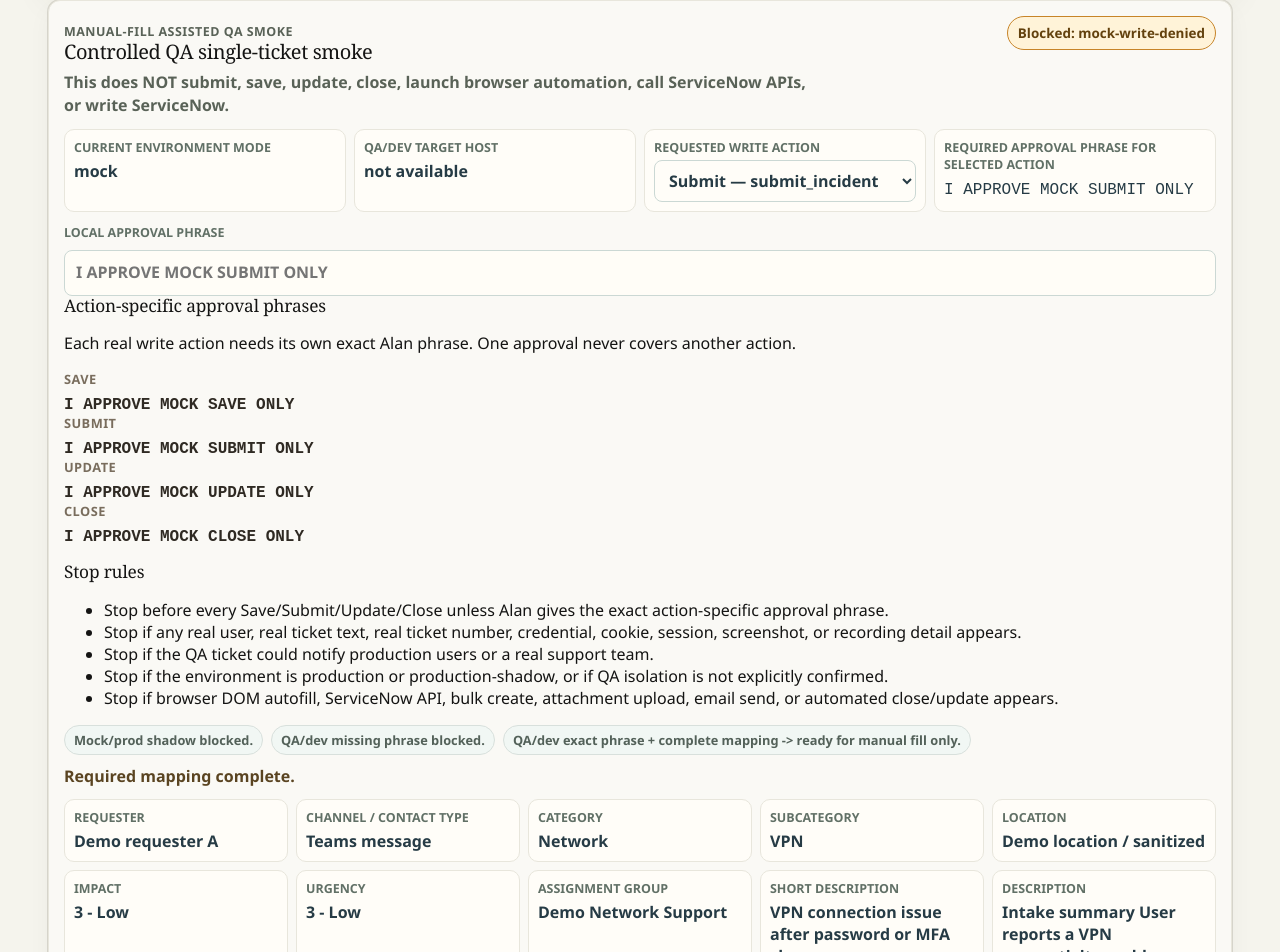
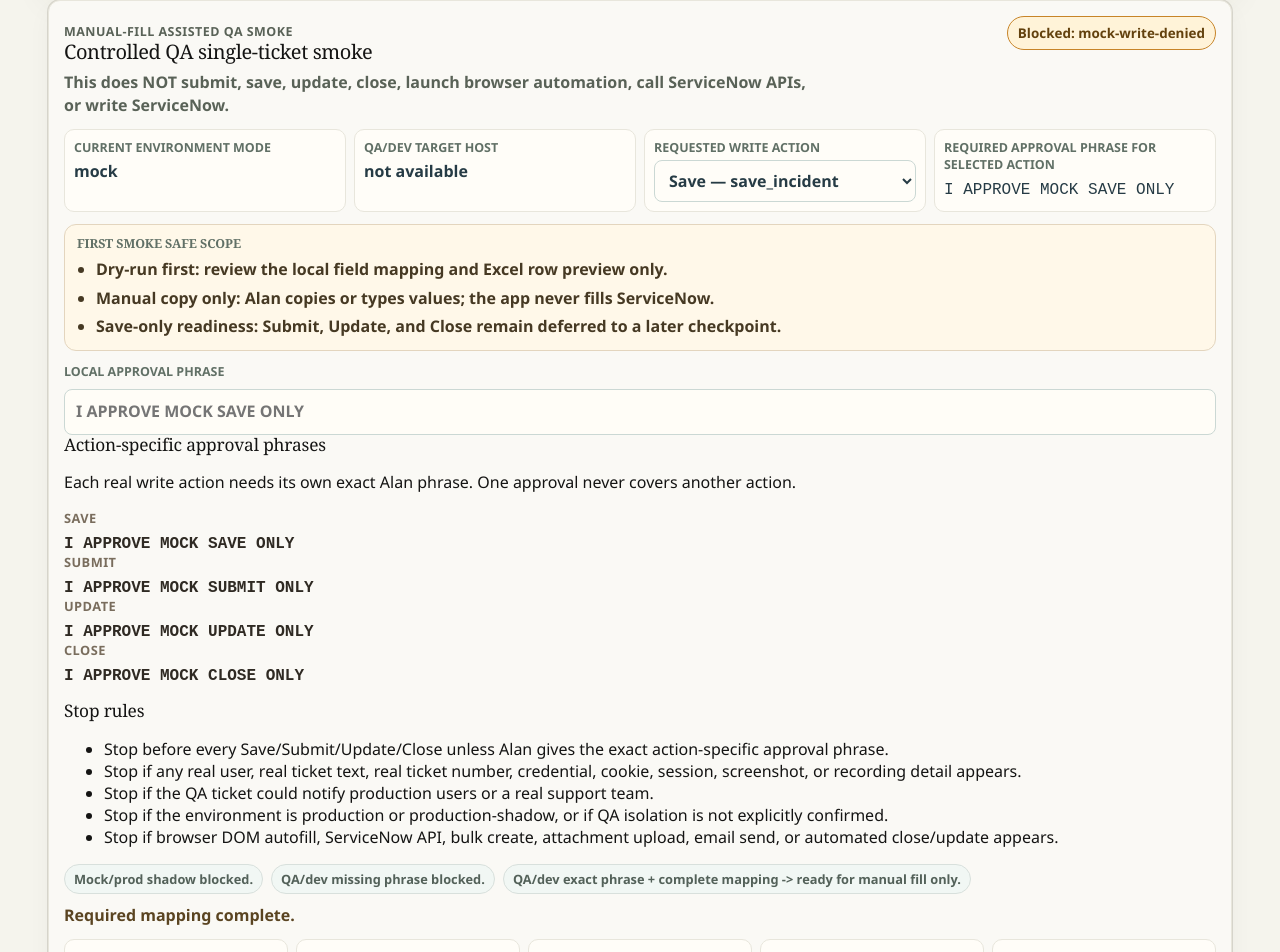
Before and after one commit to alanxiaofeifei/servicenow-automation, a React (Vite) app in the folder apps/desktop/: page / in a window 1280 px wide. Shown: the part 10935-11887 px from the top of the page. Built offline with nearby package versions, Linux system fonts and the light colour scheme.

Commit message:
docs: add safe QA smoke checklist

```diff
--- a/apps/desktop/src/App.tsx
+++ b/apps/desktop/src/App.tsx
@@ -1477,7 +1477,7 @@
 
 export function App({
   initialLanguage = "en-US",
-  initialQaSmokeWriteAction = "submit_incident",
+  initialQaSmokeWriteAction = "save_incident",
   initialQaSmokeApprovalPhrase = ""
 }: AppProps = {}) {
   const [language, setLanguage] = useState<LanguageCode>(initialLanguage);
@@ -3331,6 +3331,15 @@
         </div>
       </div>
 
+      <section className="qa-smoke-safe-scope" aria-labelledby="qa-safe-scope-title">
+        <h3 id="qa-safe-scope-title">First smoke safe scope</h3>
+        <ul>
+          <li>Dry-run first: review the local field mapping and Excel row preview only.</li>
+          <li>Manual copy only: Alan copies or types values; the app never fills ServiceNow.</li>
+          <li>Save-only readiness: Submit, Update, and Close remain deferred to a later checkpoint.</li>
+        </ul>
+      </section>
+
       <label className="qa-smoke-approval">
         <span>Local approval phrase</span>
         <input
--- a/apps/desktop/src/styles.css
+++ b/apps/desktop/src/styles.css
@@ -2030,6 +2030,7 @@
 .qa-smoke-summary-grid span,
 .qa-smoke-field-preview span,
 .qa-smoke-audit-preview dt,
+.qa-smoke-safe-scope h3,
 .qa-smoke-approval span {
   display: block;
   margin-bottom: 4px;
@@ -2078,6 +2079,31 @@
   border: 0;
 }
 
+.qa-smoke-safe-scope {
+  margin-top: 12px;
+  border: 1px solid #e3d5be;
+  border-radius: 12px;
+  padding: 12px;
+  color: #463923;
+  background: #fff8e9;
+}
+
+.qa-smoke-safe-scope h3 {
+  margin: 0 0 6px;
+}
+
+.qa-smoke-safe-scope ul {
+  display: grid;
+  gap: 6px;
+  margin: 0;
+  padding-left: 19px;
+  line-height: 1.42;
+}
+
+.qa-smoke-safe-scope li {
+  font-weight: 820;
+}
+
 .qa-smoke-approval {
   display: grid;
   gap: 5px;
```
Also changed, not shown: 4 other files (tests, documents, lock files or other folders).
